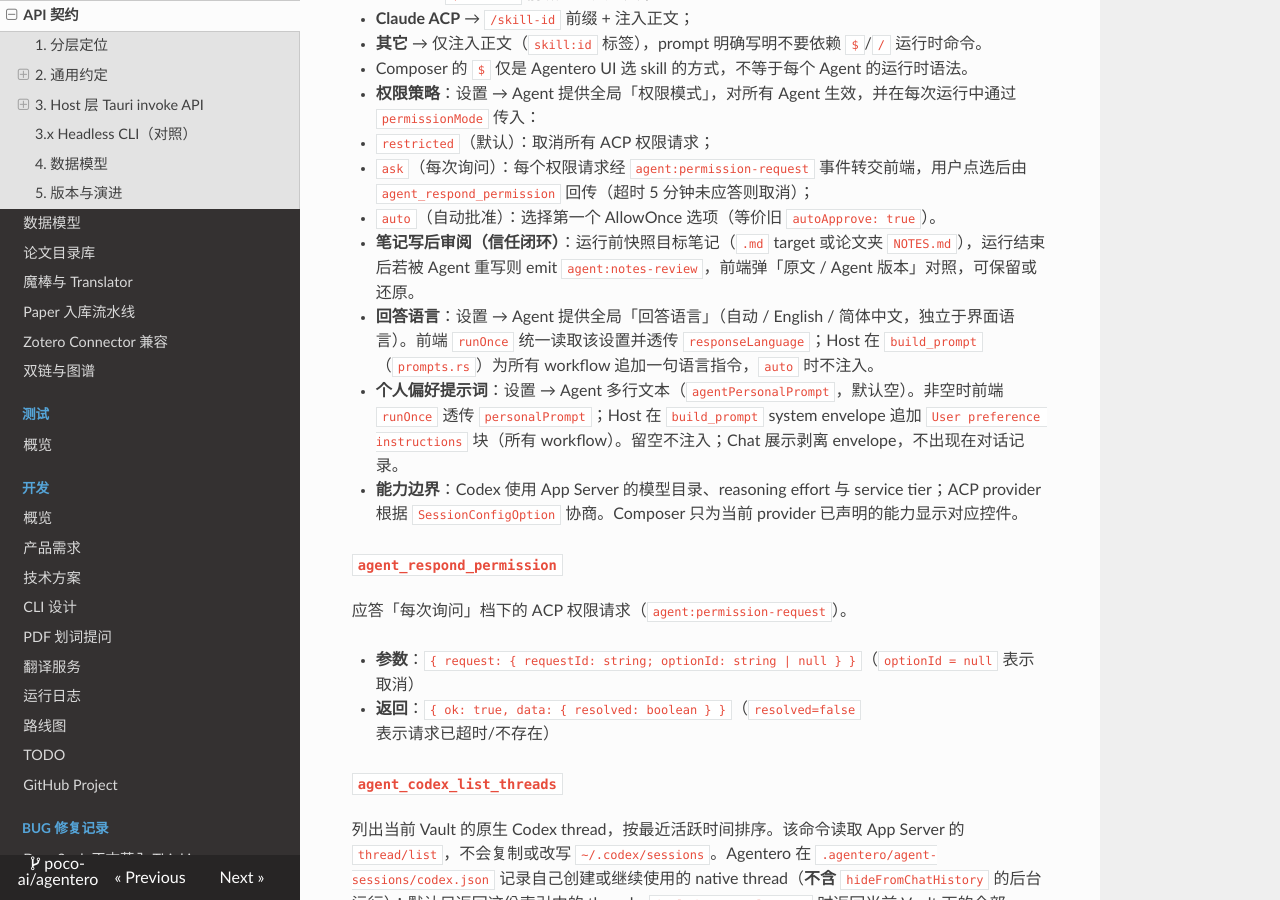
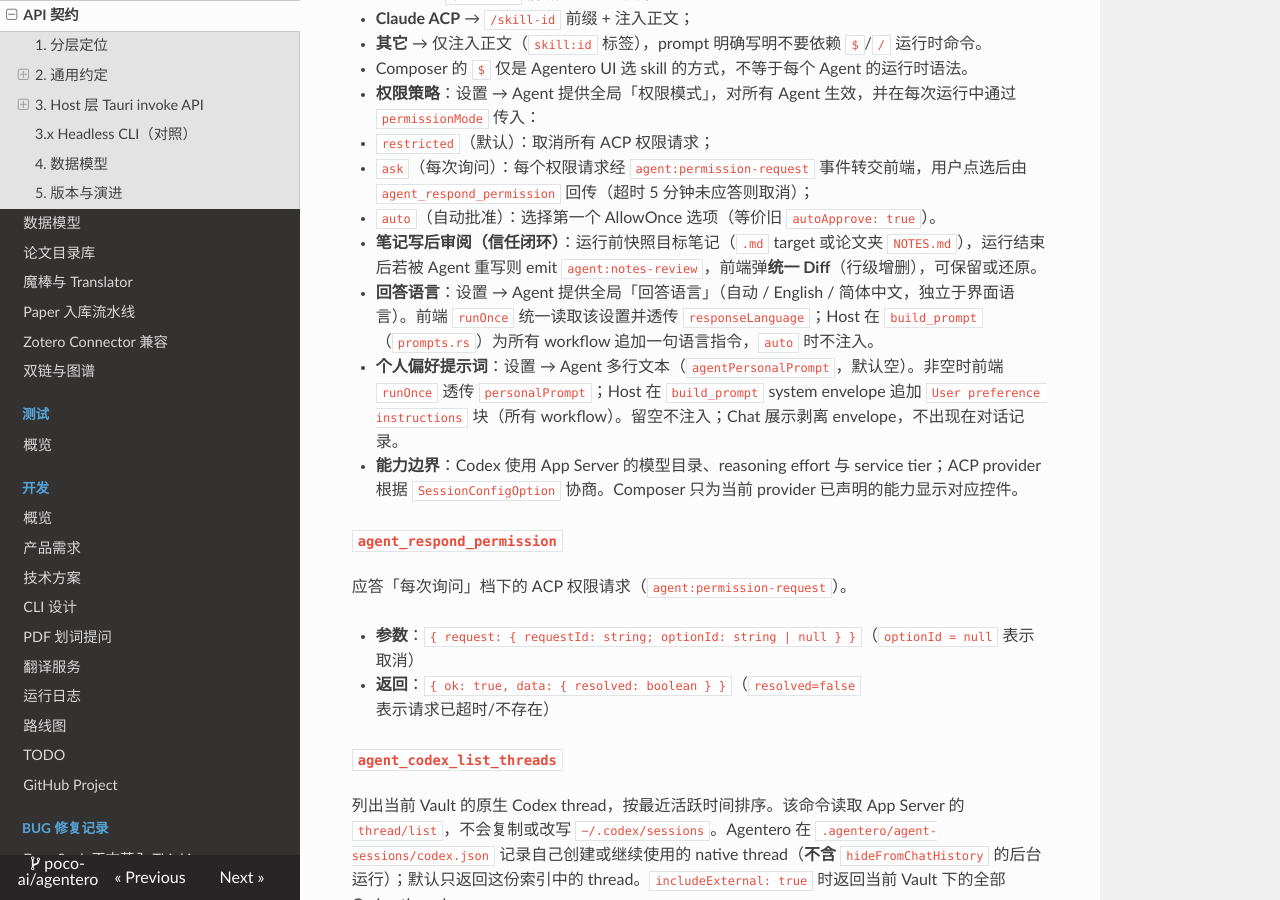
Before and after one commit to July-h5kf3/Agentero, an MkDocs documentation site: the page built from docs/backend/api.md, in a window 1280 px wide and 900 px high, scrolled down 22281 px. Built offline with MkDocs 1.6.1, drawn with Linux system fonts in a browser that asks for light colours; nearby versions of some CDN libraries.

Commit message:
docs: note unified Diff for agent notes-review
Sync api.md and roadmap.md with the NotesReviewDiff Keep/Revert UX.

```diff
--- a/docs/backend/api.md
+++ b/docs/backend/api.md
@@ -1092,7 +1092,7 @@ Host 作为 ACP Client：按注册表 spawn 用户本机 Agent（`cwd` = 当前
   - `restricted`（默认）：取消所有 ACP 权限请求；
   - `ask`（每次询问）：每个权限请求经 `agent:permission-request` 事件转交前端，用户点选后由 `agent_respond_permission` 回传（超时 5 分钟未应答则取消）；
   - `auto`（自动批准）：选择第一个 AllowOnce 选项（等价旧 `autoApprove: true`）。
-- **笔记写后审阅（信任闭环）**：运行前快照目标笔记（`.md` target 或论文夹 `NOTES.md`），运行结束后若被 Agent 重写则 emit `agent:notes-review`，前端弹「原文 / Agent 版本」对照，可保留或还原。
+- **笔记写后审阅（信任闭环）**：运行前快照目标笔记（`.md` target 或论文夹 `NOTES.md`），运行结束后若被 Agent 重写则 emit `agent:notes-review`，前端弹**统一 Diff**（行级增删），可保留或还原。
 
 - **回答语言**：设置 → Agent 提供全局「回答语言」（自动 / English / 简体中文，独立于界面语言）。前端 `runOnce` 统一读取该设置并透传 `responseLanguage`；Host 在 `build_prompt`（`prompts.rs`）为所有 workflow 追加一句语言指令，`auto` 时不注入。
 - **个人偏好提示词**：设置 → Agent 多行文本（`agentPersonalPrompt`，默认空）。非空时前端 `runOnce` 透传 `personalPrompt`；Host 在 `build_prompt` system envelope 追加 `User preference instructions` 块（所有 workflow）。留空不注入；Chat 展示剥离 envelope，不出现在对话记录。
```
Also changed, not shown: docs/development/roadmap.md (+1 -1 lines).
